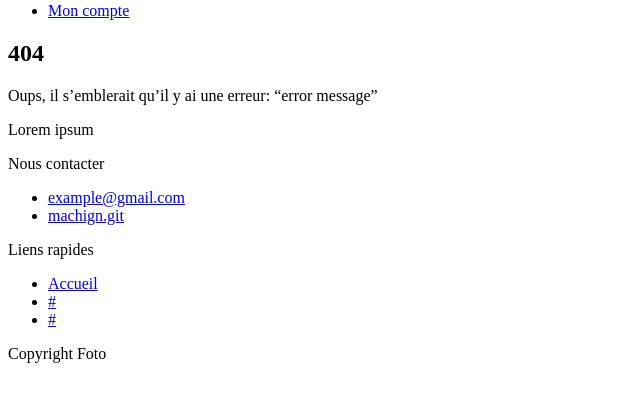
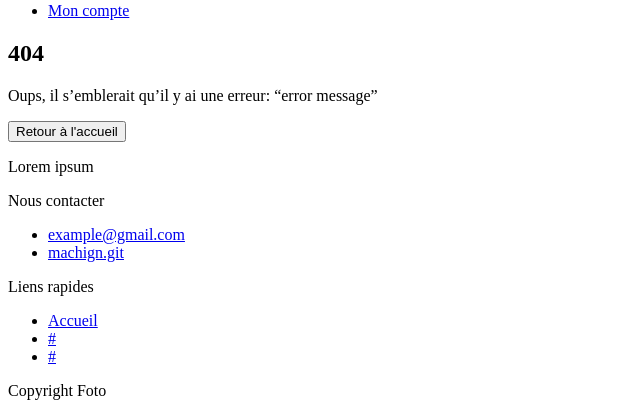
Before and after one commit to eli-ott/foto_cubes, a PHP site: template View/layouts/Error.php in a window 1280 px wide. Shown: the part 378-787 px from the top of the page, without its empty margins (0-640 px from the left). Run offline with PHP 8.4, Linux system fonts and the light colour scheme; the template is opened without the code that fills it, so the values that code supplies are empty.

Commit message:
fix erreur

```diff
--- a/View/layouts/Error.php
+++ b/View/layouts/Error.php
@@ -2,5 +2,6 @@
     <div>
         <h2>404</h2>
         <p>Oups, il s’emblerait qu’il y ai une erreur: “error message”</p>
+        <button type="button">Retour à l'accueil</button>
     </div>
 </section>
```
